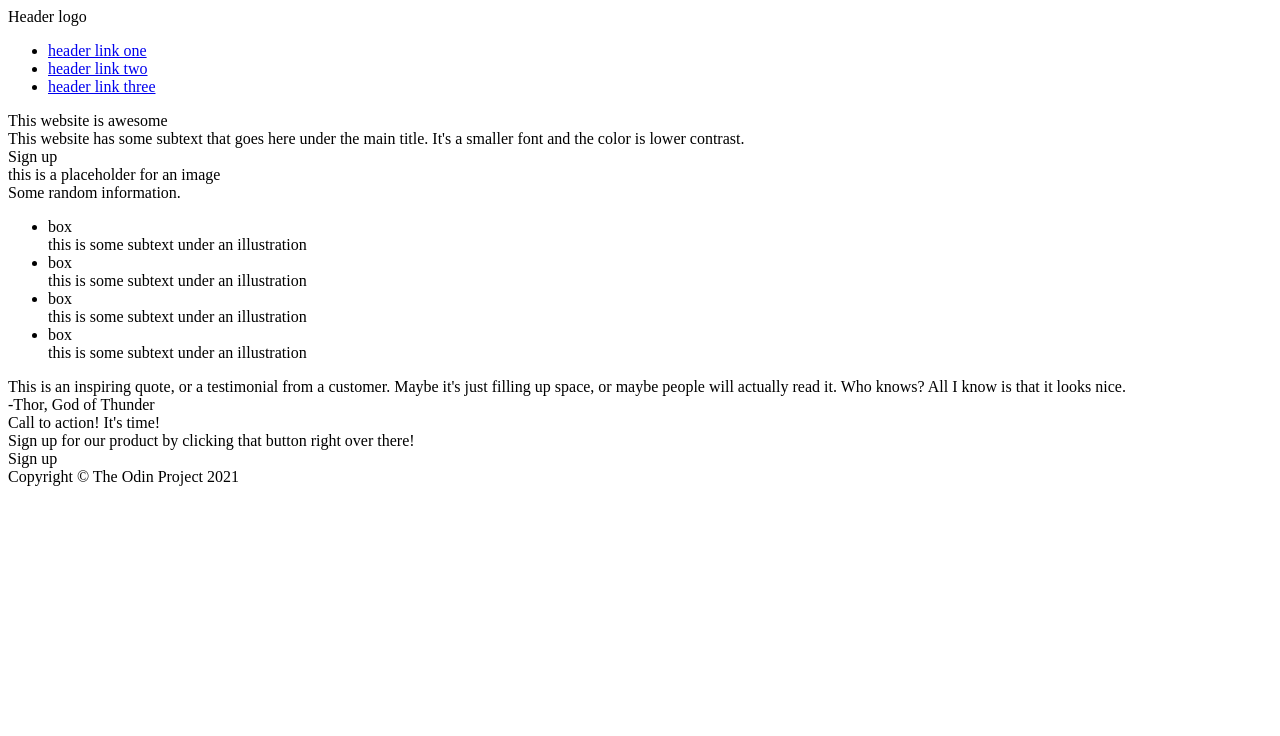
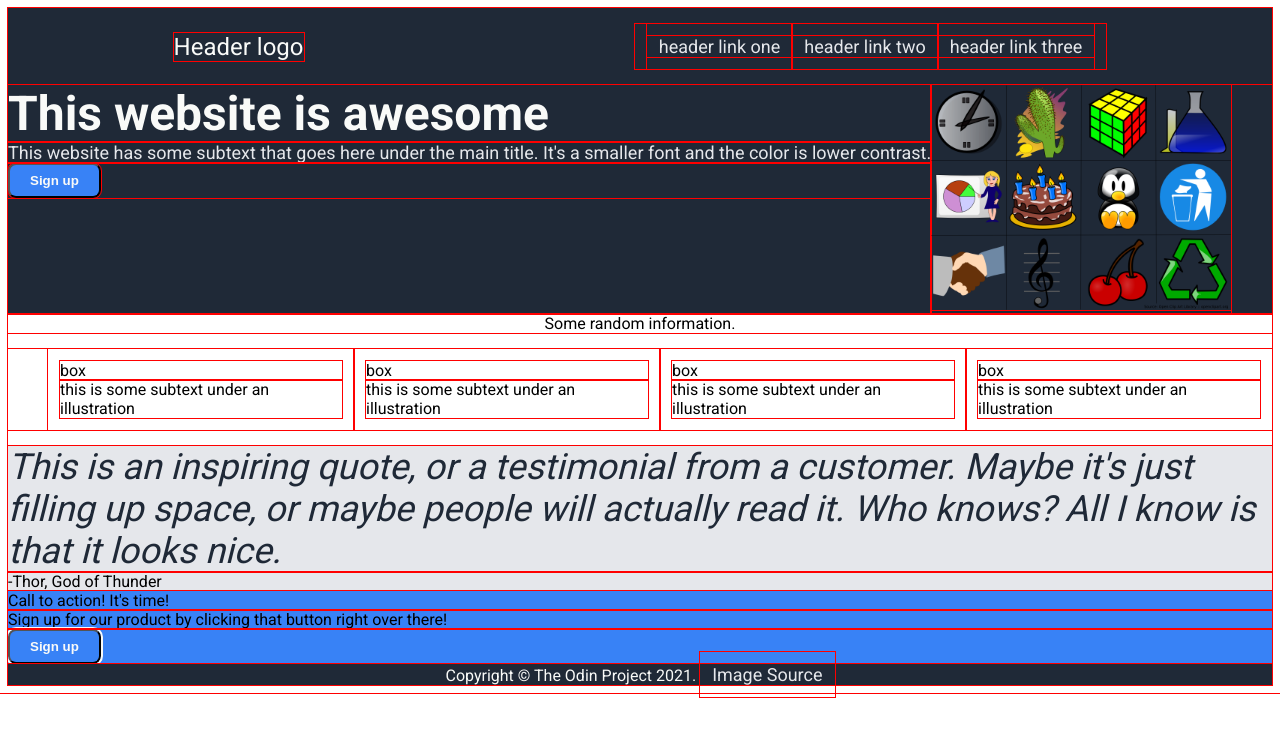
Before and after one commit to mer2n8/landing-test, a plain HTML site: page index.html in a window 1280 px wide. Drawn offline with Linux system fonts and the light colour scheme.

Commit message:
Partial setup of initial html and css

```diff
--- a/index.html
+++ b/index.html
@@ -11,7 +11,7 @@
 
   <body>
     <div class = "header">
-      Header logo
+      <div class="headtitle">Header logo</div>
       <ul class = "right-links">
         <li><a href="#">header link one</a></li>
         <li><a href="#">header link two</a></li>
@@ -20,47 +20,50 @@
     </div>
     <div class = "content1">
       <div class = "left1">
-        <div>
+        <div id = "awesomesite">
           This website is awesome
         </div>
-        <div>
+        <div id = "awesomecontent">
           This website has some subtext that goes here
           under the main title. It's a smaller font
           and the color is lower contrast.
         </div>
         <div>
-          Sign up
+          <button>
+            Sign up
+          </button>
         </div>
       </div>
       <div class="right1">
-        this is a placeholder for an image
+        <img src="Cliparts_(examples).png" alt="Example clip art from the public domain">
+
       </div>
     </div>
     <div class = "content2">
-      <div>
+      <div id="random">
         Some random information.
       </div>
       <ul class = "allcards">
-        <li>
-          <div class = "card">box</div>
+        <li class = "card">
+          <div class = "cardbox">box</div>
           <div class = "cardtext">
             this is some subtext under an illustration
           </div>
         </li>
-        <li>
-          <div class = "card">box</div>
+        <li class = "card">
+          <div class = "cardbox">box</div>
           <div class = "cardtext">
             this is some subtext under an illustration
           </div>
         </li>
-        <li>
-          <div class = "card">box</div>
+        <li class = "card">
+          <div class = "cardbox">box</div>
           <div class = "cardtext">
             this is some subtext under an illustration
           </div>
         </li>
-        <li>
-          <div class = "card">box</div>
+        <li class = "card">
+          <div class = "cardbox">box</div>
           <div class = "cardtext">
             this is some subtext under an illustration
           </div>
@@ -68,7 +71,7 @@
       </ul>
     </div>
     <div class = "content3">
-      <div>
+      <div id="quotetext">
         This is an inspiring quote, or a testimonial from a customer.
         Maybe it's just filling up space, or maybe people will
         actually read it. Who knows? All I know is that it looks nice.
@@ -80,10 +83,13 @@
     <div class = "content4">
       <div>Call to action! It's time!</div>
       <div>Sign up for our product by clicking that button right over there!</div>
-      <div>Sign up</div>
+      <div>
+        <button id = button2>Sign up</button>
+      </div>
     </div>
     <div class="footer">
-      Copyright © The Odin Project 2021
+      Copyright © The Odin Project 2021.
+      <a href="https://commons.wikimedia.org/wiki/File:Cliparts_(examples).png">Image Source</a>
     </div>
   </body>
 </html>
--- a/style.css
+++ b/style.css
@@ -1 +1,117 @@
 /* style.css */
+
+@import url('https://fonts.googleapis.com/css2?family=Roboto:wght@400;700&display=swap');
+
+* { outline: 1px solid red; }
+
+img {
+    height:auto;
+    width:300px;
+    /* max-width:500px; */
+}
+
+button {
+    border-radius: 8px;
+    font-weight: bold;
+    padding: 8px 20px;
+    background-color: #3882F6;
+    color: #F9FAF8;
+    /* outline: 3px solid #F9FAF8; */
+}
+
+body {
+    font-family: Roboto, snas-serif;
+    display: flex;
+    flex-direction: column;
+    /* justify-content: space-between; */
+}
+
+ul {
+    list-style-type: none;
+    display: flex;
+    flex-direction: row;
+    /* justify-content: space-around; */
+    /* padding: 12px; */
+}
+
+a {
+    text-decoration: none;
+    padding: 12px;
+}
+
+.content1 {
+    display: flex;
+    flex-direction: row;
+    /* background-color: #1F2937; */
+}
+
+.header {
+    display: flex;
+    flex-direction: row;
+    justify-content: space-around;
+    align-items: center; /* this fixes logo, but why were links never an issue?*/
+}
+
+.card {
+    padding: 12px;
+}
+
+.right-links {
+    padding: 12px;
+}
+
+.headtitle, .footer {
+    color: #F9FAF8;
+}
+
+.headtitle {
+    font-size: 24px;
+    /* align-items: center; */
+}
+
+
+
+#awesomesite {
+    color: #F9FAF8;
+    font-size: 48px;
+    font-weight: 900;
+}
+
+#awesomecontent, a {
+    color: #E5E7EB;
+    font-size: 18px;
+}
+
+.content1, .footer, .header {
+    background-color: #1F2937;
+}
+
+.footer {
+    text-align: center;
+}
+
+#random {
+    text-align: center;
+}
+
+
+
+#button2 {
+    outline: 2px solid #F9FAF8;
+}
+
+.content4 {
+    background-color: #3882F6;
+}
+
+.content3 {
+    background-color: #E5E7EB;
+
+}
+
+#quotetext {
+    font-size: 36px;
+    font-style: italic;
+    font-weight: lighter;
+    color: #1F2937
+}
```
Also changed, not shown: Cliparts_(examples).png (added).
